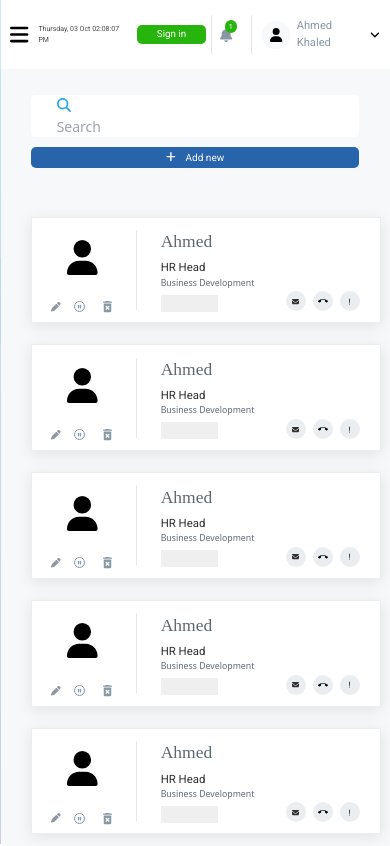
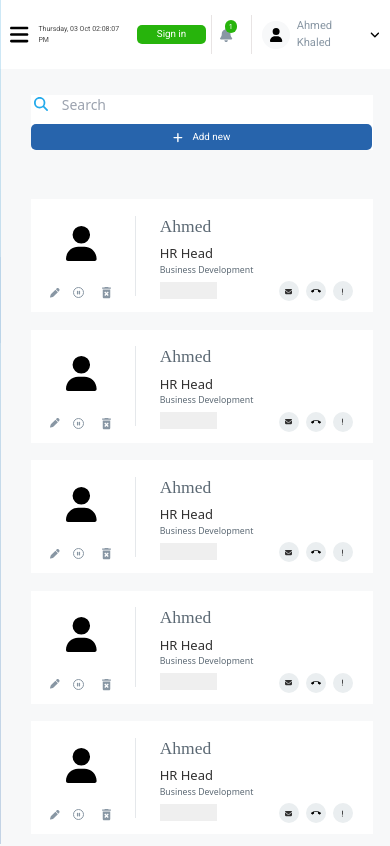
Before and after one commit to maghraby1998/Employees, a React (Create React App) app: page /employees in a window 390 px wide. Shown: the top 846 px of the page. Built offline with nearby package versions, Linux system fonts and the light colour scheme.

Commit message:
fixed responsivness and switched to tailwincss

```diff
--- a/src/components/Card.js
+++ b/src/components/Card.js
@@ -30,7 +30,7 @@ const Card = (props) => {
       attedanceStatu = <span className='card-state none'></span>
     }
     return (
-      <div className="card">
+      <div className="flex items-center justify-start bg-white relative py-[12px] px-[19px]">
         <div className="img-container">
           {imgDisplay}
           <div className="user-icons-container">
@@ -48,7 +48,7 @@ const Card = (props) => {
               {name}
             </span>
           </h3>
-          <h4>HR Head</h4>
+          <h4 className='text-[13px] text-[#313030]'>HR Head</h4>
           <p>Business Development</p>
           {attedanceStatu}
           {/* <span className='card-state'>Present</span> */}
--- a/src/components/Employee.js
+++ b/src/components/Employee.js
@@ -41,18 +41,21 @@ const Employee = (props) => {
     }
 
   return (
-    <div className="employee-page">
-        <div className="search-container">
-            <div className="search-input-container">
+    <div className="employee-page pr-5 mx-auto ml-[6.625rem]">
+        {/* search contianer that includes the input and the add button */}
+        <div className="w-full grid grid-col-1 md:grid-cols-12 justify-between bg-white mb-[49px]">
+            {/* search icon and input */}
+            <div className="w-full col-span-12 mb-3 md:mb-0 md:col-span-10 lg:col-span-11 flex items-center justify-center">
                 <FontAwesomeIcon className="search-icon" icon={faMagnifyingGlass} />
                 <input onChange={handleChange} className='search-input' type='text' placeholder='Search' />
             </div>
-            <button onClick={handleAddBtn} className="add-btn">
+            {/* add button */}
+            <button onClick={handleAddBtn} className="add-btn col-span-12 md:col-span-2 lg:col-span-1">
                 <FontAwesomeIcon className="plus-icon" icon={faPlus} />
                 <span>Add new</span>
             </button>
         </div>
-        {/* <div className='container mx-auto border border-2 border-red grid gap-32 grid-cols-1 md:grid-cols-3 lg:grid-cols-4'>
+        <div className='grid gap-5 grid-cols-1 md:grid-cols-2 lg:grid-cols-3 xl:grid-cols-4'>
             {
                filteredEmployees.map( employee => {
                 return (
@@ -60,8 +63,8 @@ const Employee = (props) => {
                 )
             })
             }
-        </div> */}
-        <Row>
+        </div>
+        {/* <Row>
             {
                filteredEmployees.map( employee => {
                 return (
@@ -71,7 +74,7 @@ const Employee = (props) => {
                 )
             })
             }
-        </Row>
+        </Row> */}
 
         {formDisplay ? <Form handleFormDisplay={handleFormDisplay} handleEmployees={props.handleEmployees} /> : '' }
     </div>
--- a/src/css/Employee.css
+++ b/src/css/Employee.css
@@ -1,8 +1,8 @@
 .employee-page{
     padding-top: 1.813rem;
     padding-left: 2.188rem;;
-    padding-right: 2.188rem;
-    margin-left: 6.625rem;
+    /* padding-right: 2.188rem; */
+    /* margin-left: 6.625rem; */
     min-height: 100vh;
     overflow-x: scroll;
     padding-bottom: 200px;
@@ -40,7 +40,7 @@
 }
 
 .add-btn{
-    flex: 1;
+    /* flex: 1; */
     /* width: 6.313rem; */
     background-color: #2764ac;
     border-radius: 5px;
@@ -53,10 +53,6 @@
     display: flex;
     align-items: center;
     justify-content: center;
-    -webkit-border-radius: 5px;
-    -moz-border-radius: 5px;
-    -ms-border-radius: 5px;
-    -o-border-radius: 5px;
 }
 
 .plus-icon{
@@ -67,22 +63,18 @@
 /* Card */
 
 .card{
-    width: 400px;
-    height: 106.8px;
-    background-color: white;
-    margin-bottom: 1.5rem;
+    /* width: 400px; */
+    /* height: 106.8px; */
+    /* width: 100%; */
+    /* border: 1px solid yellow; */
+    /* margin-bottom: 1.5rem; */
     /* margin-right: 2.813rem; */
-    box-shadow: 0 3px 15px 0 rgba(0, 0, 0, 0.09);
-    border: 1px solid #eaeef0;
-    padding: 12px 19px;
-    display: flex;
-    align-items: center;
-    justify-content: flex-start;
-    flex-direction: row;
-    position: relative;
-    animation-name: animateCard;
+    /* serpartor */
+    /* box-shadow: 0 3px 15px 0 rgba(0, 0, 0, 0.09);
+    border: 1px solid #eaeef0; */
+    /* animation-name: animateCard;
     animation-duration: 1s;
-    animation-fill-mode: forwards;
+    animation-fill-mode: forwards; */
 }
 
 .card-margins{
@@ -207,12 +199,12 @@
 }
 }
 
-.user-info h4{
+/* .user-info h4{
     font-size: 0.813rem;
     font-family: Roboto;
     margin-bottom: px;
     color: #313030;
-}
+} */
 
 .user-info p{
  font-size: 0.625rem;
@@ -324,15 +316,12 @@
     .employee-page{
         margin-left: 0px;
     }
-    .card{
-        width: 350px;
-    }
     /* .search-input{
         width: 60%;
     } */
-    .add-btn{
+    /* .add-btn{
         font-size: 10px;
-    }
+    } */
     .plus-icon{
         font-size: .8rem;
     }
@@ -341,6 +330,9 @@
 @media only screen and (max-width: 1250px){
     .search-input-container{
         flex: 7;
+    }
+    .add-btn{
+        font-size: 0.7rem;
     }
 }
 
@@ -355,11 +347,11 @@
         margin-bottom: 10px;
     }
 
-    .add-btn{
+    /* .add-btn{
         width: 100%;
         margin: 0px;
         padding: 3px;
-    }
+    } */
 }
 
 @media only screen and (max-width:700px) {
--- a/src/css/Form.css
+++ b/src/css/Form.css
@@ -104,7 +104,7 @@
     height: 100%;
     width: 100%;
     cursor: pointer;
-    outline: none;
+    /* outline: none; */
 }
 
 .input-error{
@@ -121,7 +121,7 @@ label{
     width: 100%;
     cursor: pointer;
     user-select: none;
-    margin-top: 8px;
+    /* margin-bottom: 8px; */
 }
 
 .employee-form input[type='text'],
@@ -147,9 +147,9 @@ label{
     width: 100%;
     display: flex;
     align-items: center;
-    animation-name: animateError;
+    /* animation-name: animateError;
     animation-duration: 1s;
-    animation-fill-mode: forwards;
+    animation-fill-mode: forwards; */
     z-index: 999;
 }
 
--- a/src/css/index.css
+++ b/src/css/index.css
@@ -1,3 +1,5 @@
+@import url('https://fonts.googleapis.com/css2?family=Roboto&display=swap');
+
 *{
   padding: 0px;
   margin: 0px;
--- a/tailwind.config.js
+++ b/tailwind.config.js
@@ -1,7 +1,30 @@
 module.exports = {
   content: ["./src/**/*.{html,js, jsx}"],
   theme: {
-    extend: {},
+    screens: {
+      'sm': '640px',
+      // => @media (min-width: 640px) { ... }
+
+      'md': '768px',
+      // => @media (min-width: 768px) { ... }
+
+      'lg': '1077px',
+      // => @media (min-width: 1024px) { ... }
+
+      'xl': '1370px',
+      // => @media (min-width: 1280px) { ... }
+
+      '2xl': '1536px',
+      // => @media (min-width: 1536px) { ... }
+    },
+    extend: {
+      fontFamily: {
+        'main-font': ['Roboto', 'sans-serif']
+      },
+      colors: {
+        'card-h4': '#313030'
+      }
+    },
   },
   plugins: [],
 }
```
Also changed, not shown: src/components/Form.js (+38 -37 lines).
